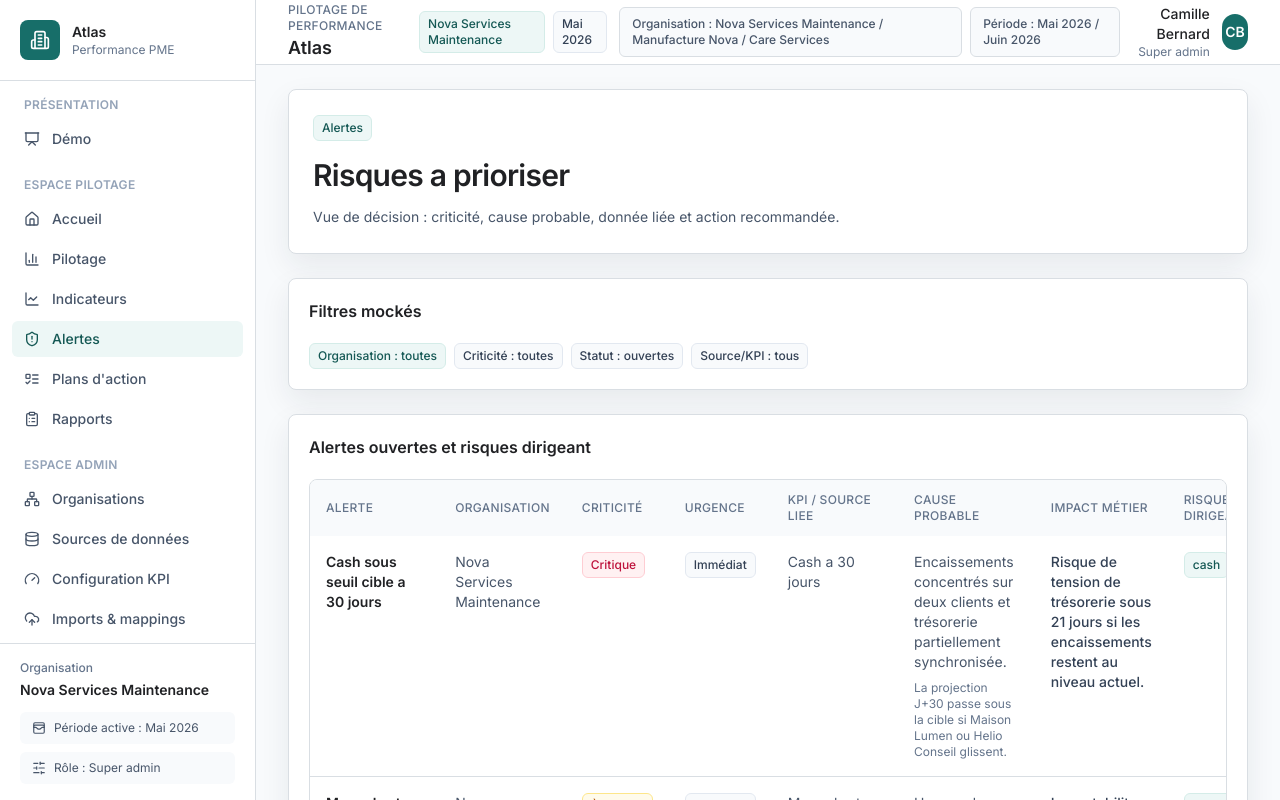
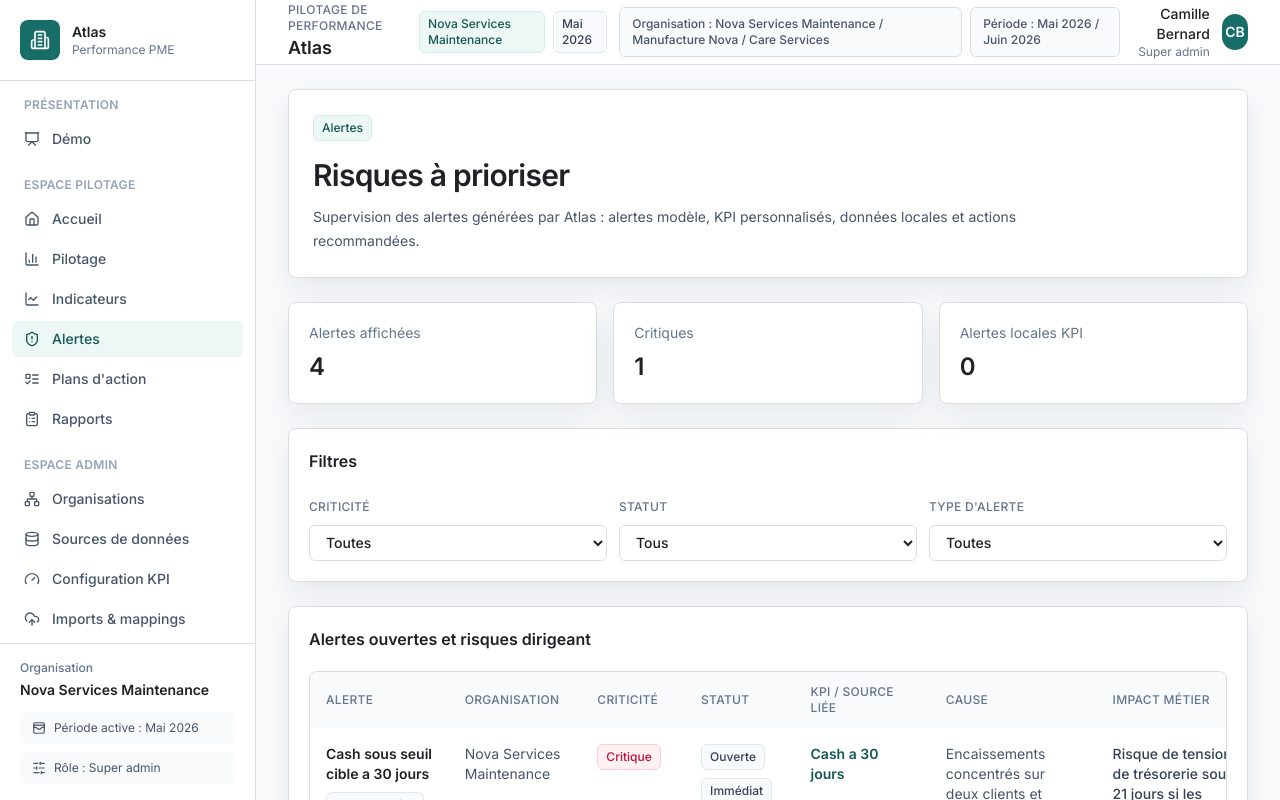
Before and after one commit to kvkqjn5n6c-cell/Atlas, a Next.js app: page /alerts in a window 1280 px wide. Shown: the top 800 px of the page. Built offline with nearby package versions, Linux system fonts and the light colour scheme.

Commit message:
Phase 24 - Alertes dynamiques locales et modèles

```diff
--- a/src/components/alerts/alerts-page.tsx
+++ b/src/components/alerts/alerts-page.tsx
@@ -1,33 +1,207 @@
+"use client";
+
+import Link from "next/link";
+import { useEffect, useMemo, useState } from "react";
 import { Badge } from "@/components/ui/badge";
 import { Card, CardContent, CardHeader, CardTitle } from "@/components/ui/card";
+import { formatKpiDirection } from "@/lib/kpi-engine/local-kpi-direction";
+import { generateLocalKpiAlerts, type LocalKpiAlert } from "@/lib/kpi-engine/local-kpi-alerts";
+import { getLocalKpiResults } from "@/lib/local/local-kpi-results-store";
 import { actionPlansMock } from "@/lib/mock/action-plans";
 import { alertsMock } from "@/lib/mock/alerts";
 import { dataSourcesMock } from "@/lib/mock/data-sources";
 import { formatAlertSeverity, formatAlertStatus, formatAlertUrgency } from "@/lib/formatters/status-labels";
 import { performanceKpisMock } from "@/lib/mock/kpis";
 import { organizationsMock } from "@/lib/mock/organizations";
-import { LocalKpiAlertsSection } from "./local-kpi-alerts-section";
+
+type AlertSeverityFilter = "all" | "warning" | "critical";
+type AlertStatusFilter = "all" | "open" | "in-progress" | "resolved";
+type AlertTypeFilter = "all" | "model" | "local";
+
+type UnifiedAlert = {
+  id: string;
+  title: string;
+  organization: string;
+  severity: "info" | "warning" | "critical";
+  urgency: string;
+  linkedLabel: string;
+  linkedHref?: string;
+  cause: string;
+  message?: string;
+  businessImpact: string;
+  executiveRisk: string;
+  recommendedAction: string;
+  status: "open" | "in-progress" | "resolved";
+  actionPlan: string;
+  type: "model" | "local";
+  badges: string[];
+  localAlert?: LocalKpiAlert;
+};
+
+const severityVariant = {
+  info: "default",
+  warning: "warning",
+  critical: "danger"
+} as const;
+
+function formatDate(value: string) {
+  return new Intl.DateTimeFormat("fr-FR", {
+    dateStyle: "short",
+    timeStyle: "short"
+  }).format(new Date(value));
+}
+
+function buildModelAlerts(): UnifiedAlert[] {
+  return alertsMock.map((alert) => {
+    const organization = organizationsMock.find((item) => item.id === alert.organizationId);
+    const kpi = performanceKpisMock.find((item) => item.id === alert.kpiId);
+    const source = dataSourcesMock.find((item) => item.id === alert.sourceId);
+    const action = actionPlansMock.find((item) => item.id === alert.actionPlanId);
+
+    return {
+      id: alert.id,
+      title: alert.title,
+      organization: organization?.name ?? "Organisation non définie",
+      severity: alert.severity,
+      urgency: formatAlertUrgency(alert.urgency),
+      linkedLabel: kpi?.name ?? source?.name ?? "Non rattaché",
+      linkedHref: kpi ? "/indicators" : source ? `/data-sources/${source.id}` : undefined,
+      cause: alert.probableCause,
+      message: alert.message,
+      businessImpact: alert.businessImpact,
+      executiveRisk: alert.executiveRisk,
+      recommendedAction: alert.recommendedDecision,
+      status: alert.status ?? "open",
+      actionPlan: action?.title ?? "À créer",
+      type: "model",
+      badges: ["Alerte modèle"]
+    };
+  });
+}
+
+function buildLocalAlerts(localAlerts: LocalKpiAlert[]): UnifiedAlert[] {
+  return localAlerts.map((alert) => ({
+    id: alert.id,
+    title: alert.title,
+    organization: "Organisation active",
+    severity: alert.severity,
+    urgency: alert.severity === "critical" ? "Immédiate" : "Cette semaine",
+    linkedLabel: alert.title.replace(" en zone critique", "").replace(" à surveiller", ""),
+    linkedHref: "/kpi-configuration",
+    cause: alert.cause,
+    message: `Valeur ${alert.value}. Objectif ${alert.targetValue ?? "non défini"}. ${formatKpiDirection(alert.direction)}.`,
+    businessImpact: alert.businessImpact,
+    executiveRisk: "performance locale",
+    recommendedAction: alert.recommendedAction,
+    status: "open",
+    actionPlan: "À créer depuis le KPI personnalisé",
+    type: "local",
+    badges: ["Alerte locale", "KPI personnalisé", "Donnée locale"],
+    localAlert: alert
+  }));
+}
 
 export function AlertsPage() {
+  const [localAlerts, setLocalAlerts] = useState<LocalKpiAlert[]>([]);
+  const [severityFilter, setSeverityFilter] = useState<AlertSeverityFilter>("all");
+  const [statusFilter, setStatusFilter] = useState<AlertStatusFilter>("all");
+  const [typeFilter, setTypeFilter] = useState<AlertTypeFilter>("all");
+
+  useEffect(() => {
+    const timeoutId = window.setTimeout(() => {
+      setLocalAlerts(generateLocalKpiAlerts(getLocalKpiResults()));
+    }, 0);
+
+    return () => window.clearTimeout(timeoutId);
+  }, []);
+
+  const alerts = useMemo(() => {
+    const mergedAlerts = [...buildModelAlerts(), ...buildLocalAlerts(localAlerts)];
+
+    return mergedAlerts.filter((alert) => {
+      const severityMatches = severityFilter === "all" || alert.severity === severityFilter;
+      const statusMatches = statusFilter === "all" || alert.status === statusFilter;
+      const typeMatches = typeFilter === "all" || alert.type === typeFilter;
+      return severityMatches && statusMatches && typeMatches;
+    });
+  }, [localAlerts, severityFilter, statusFilter, typeFilter]);
+
+  const criticalCount = alerts.filter((alert) => alert.severity === "critical").length;
+  const localCount = localAlerts.length;
+
   return (
     <div className="space-y-6">
       <section className="rounded-lg border border-line bg-white p-6 shadow-soft">
         <Badge variant="brand">Alertes</Badge>
-        <h2 className="mt-4 text-3xl font-semibold tracking-tight text-ink">Risques a prioriser</h2>
+        <h2 className="mt-4 text-3xl font-semibold tracking-tight text-ink">Risques à prioriser</h2>
         <p className="mt-3 max-w-3xl text-sm leading-6 text-slate-600">
-          Vue de décision : criticité, cause probable, donnée liée et action recommandée.
+          Supervision des alertes générées par Atlas : alertes modèle, KPI personnalisés, données locales et actions recommandées.
         </p>
       </section>
 
+      <div className="grid gap-4 md:grid-cols-3">
+        <Card>
+          <CardContent className="p-5">
+            <p className="text-sm text-slate-500">Alertes affichées</p>
+            <p className="mt-2 text-2xl font-semibold text-ink">{alerts.length}</p>
+          </CardContent>
+        </Card>
+        <Card>
+          <CardContent className="p-5">
+            <p className="text-sm text-slate-500">Critiques</p>
+            <p className="mt-2 text-2xl font-semibold text-ink">{criticalCount}</p>
+          </CardContent>
+        </Card>
+        <Card>
+          <CardContent className="p-5">
+            <p className="text-sm text-slate-500">Alertes locales KPI</p>
+            <p className="mt-2 text-2xl font-semibold text-ink">{localCount}</p>
+          </CardContent>
+        </Card>
+      </div>
+
       <Card>
         <CardHeader>
-          <CardTitle>Filtres mockés</CardTitle>
+          <CardTitle>Filtres</CardTitle>
         </CardHeader>
-        <CardContent className="flex flex-wrap gap-2">
-          <Badge variant="brand">Organisation : toutes</Badge>
-          <Badge>Criticité : toutes</Badge>
-          <Badge>Statut : ouvertes</Badge>
-          <Badge>Source/KPI : tous</Badge>
+        <CardContent className="grid gap-3 md:grid-cols-3">
+          <label>
+            <span className="text-xs font-medium uppercase tracking-wide text-slate-500">Criticité</span>
+            <select
+              value={severityFilter}
+              onChange={(event) => setSeverityFilter(event.target.value as AlertSeverityFilter)}
+              className="mt-2 h-9 w-full rounded-md border border-line bg-white px-3 text-sm font-medium text-ink"
+            >
+              <option value="all">Toutes</option>
+              <option value="critical">Critique</option>
+              <option value="warning">À surveiller</option>
+            </select>
+          </label>
+          <label>
+            <span className="text-xs font-medium uppercase tracking-wide text-slate-500">Statut</span>
+            <select
+              value={statusFilter}
+              onChange={(event) => setStatusFilter(event.target.value as AlertStatusFilter)}
+              className="mt-2 h-9 w-full rounded-md border border-line bg-white px-3 text-sm font-medium text-ink"
+            >
+              <option value="all">Tous</option>
+              <option value="open">Ouverte</option>
+              <option value="in-progress">En cours</option>
+              <option value="resolved">Résolue</option>
+            </select>
+          </label>
+          <label>
+            <span className="text-xs font-medium uppercase tracking-wide text-slate-500">Type d&apos;alerte</span>
+            <select
+              value={typeFilter}
+              onChange={(event) => setTypeFilter(event.target.value as AlertTypeFilter)}
+              className="mt-2 h-9 w-full rounded-md border border-line bg-white px-3 text-sm font-medium text-ink"
+            >
+              <option value="all">Toutes</option>
+              <option value="model">Alertes modèle</option>
+              <option value="local">Alertes locales</option>
+            </select>
+          </label>
         </CardContent>
       </Card>
 
@@ -37,57 +211,76 @@ export function AlertsPage() {
         </CardHeader>
         <CardContent>
           <div className="overflow-x-auto rounded-lg border border-line">
-            <table className="min-w-[1280px] w-full border-collapse text-left text-sm">
+            <table className="min-w-[1380px] w-full border-collapse text-left text-sm">
               <thead className="bg-slate-50 text-xs uppercase tracking-wide text-slate-500">
                 <tr>
                   <th className="px-4 py-3 font-medium">Alerte</th>
                   <th className="px-4 py-3 font-medium">Organisation</th>
                   <th className="px-4 py-3 font-medium">Criticité</th>
-                  <th className="px-4 py-3 font-medium">Urgence</th>
-                  <th className="px-4 py-3 font-medium">KPI / source liee</th>
-                  <th className="px-4 py-3 font-medium">Cause probable</th>
+                  <th className="px-4 py-3 font-medium">Statut</th>
+                  <th className="px-4 py-3 font-medium">KPI / source liée</th>
+                  <th className="px-4 py-3 font-medium">Cause</th>
                   <th className="px-4 py-3 font-medium">Impact métier</th>
                   <th className="px-4 py-3 font-medium">Risque dirigeant</th>
-                  <th className="px-4 py-3 font-medium">Action recommandee</th>
-                  <th className="px-4 py-3 font-medium">Statut</th>
-                  <th className="px-4 py-3 font-medium">Plan lie</th>
+                  <th className="px-4 py-3 font-medium">Action recommandée</th>
+                  <th className="px-4 py-3 font-medium">Plan lié</th>
                 </tr>
               </thead>
               <tbody className="divide-y divide-line bg-white">
-                {alertsMock.map((alert) => {
-                  const organization = organizationsMock.find((item) => item.id === alert.organizationId);
-                  const kpi = performanceKpisMock.find((item) => item.id === alert.kpiId);
-                  const source = dataSourcesMock.find((item) => item.id === alert.sourceId);
-                  const action = actionPlansMock.find((item) => item.id === alert.actionPlanId);
-
-                  return (
+                {alerts.map((alert) => (
                   <tr key={alert.id} className="align-top transition hover:bg-slate-50">
-                      <td className="px-4 py-4 font-semibold text-ink">{alert.title}</td>
-                      <td className="px-4 py-4 text-slate-600">{organization?.name}</td>
                     <td className="px-4 py-4">
-                        <Badge variant={alert.severity === "critical" ? "danger" : "warning"}>{formatAlertSeverity(alert.severity)}</Badge>
+                      <p className="font-semibold text-ink">{alert.title}</p>
+                      <div className="mt-2 flex flex-wrap gap-1">
+                        {alert.badges.map((badge) => (
+                          <Badge key={badge} variant={badge === "Alerte locale" ? "brand" : "default"}>{badge}</Badge>
+                        ))}
+                      </div>
+                      {alert.localAlert ? (
+                        <p className="mt-2 text-xs text-slate-500">
+                          Calculé le {formatDate(alert.localAlert.calculatedAt)}
+                        </p>
+                      ) : null}
                     </td>
-                      <td className="px-4 py-4"><Badge>{formatAlertUrgency(alert.urgency)}</Badge></td>
-                      <td className="px-4 py-4 text-slate-600">{kpi?.name ?? source?.name ?? "Non rattaché"}</td>
+                    <td className="px-4 py-4 text-slate-600">{alert.organization}</td>
+                    <td className="px-4 py-4">
+                      <Badge variant={severityVariant[alert.severity]}>{formatAlertSeverity(alert.severity)}</Badge>
+                    </td>
+                    <td className="px-4 py-4">
+                      <div className="space-y-2">
+                        <Badge>{formatAlertStatus(alert.status)}</Badge>
+                        <Badge>{alert.urgency}</Badge>
+                      </div>
+                    </td>
                     <td className="px-4 py-4 text-slate-600">
-                        <p>{alert.probableCause}</p>
-                        <p className="mt-2 text-xs text-slate-500">{alert.message}</p>
+                      {alert.linkedHref ? (
+                        <Link href={alert.linkedHref} className="font-semibold text-brand-700 hover:underline">
+                          {alert.linkedLabel}
+                        </Link>
+                      ) : (
+                        alert.linkedLabel
+                      )}
+                    </td>
+                    <td className="px-4 py-4 text-slate-600">
+                      <p>{alert.cause}</p>
+                      {alert.message ? <p className="mt-2 text-xs text-slate-500">{alert.message}</p> : null}
                     </td>
                     <td className="px-4 py-4 font-medium text-slate-700">{alert.businessImpact}</td>
                     <td className="px-4 py-4"><Badge variant="brand">{alert.executiveRisk}</Badge></td>
-                      <td className="px-4 py-4 font-medium text-ink">{alert.recommendedDecision}</td>
-                      <td className="px-4 py-4"><Badge>{formatAlertStatus(alert.status ?? "open")}</Badge></td>
-                      <td className="px-4 py-4 text-slate-600">{action?.title ?? "A creer"}</td>
+                    <td className="px-4 py-4 font-medium text-ink">{alert.recommendedAction}</td>
+                    <td className="px-4 py-4 text-slate-600">{alert.actionPlan}</td>
                   </tr>
-                  );
-                })}
+                ))}
               </tbody>
             </table>
           </div>
+          {alerts.length === 0 ? (
+            <p className="mt-4 rounded-md border border-line bg-slate-50 p-4 text-sm text-slate-600">
+              Aucune alerte ne correspond aux filtres sélectionnés.
+            </p>
+          ) : null}
         </CardContent>
       </Card>
-
-      <LocalKpiAlertsSection />
     </div>
   );
 }
```
Lines whose indentation alone changed are shown as unchanged.
